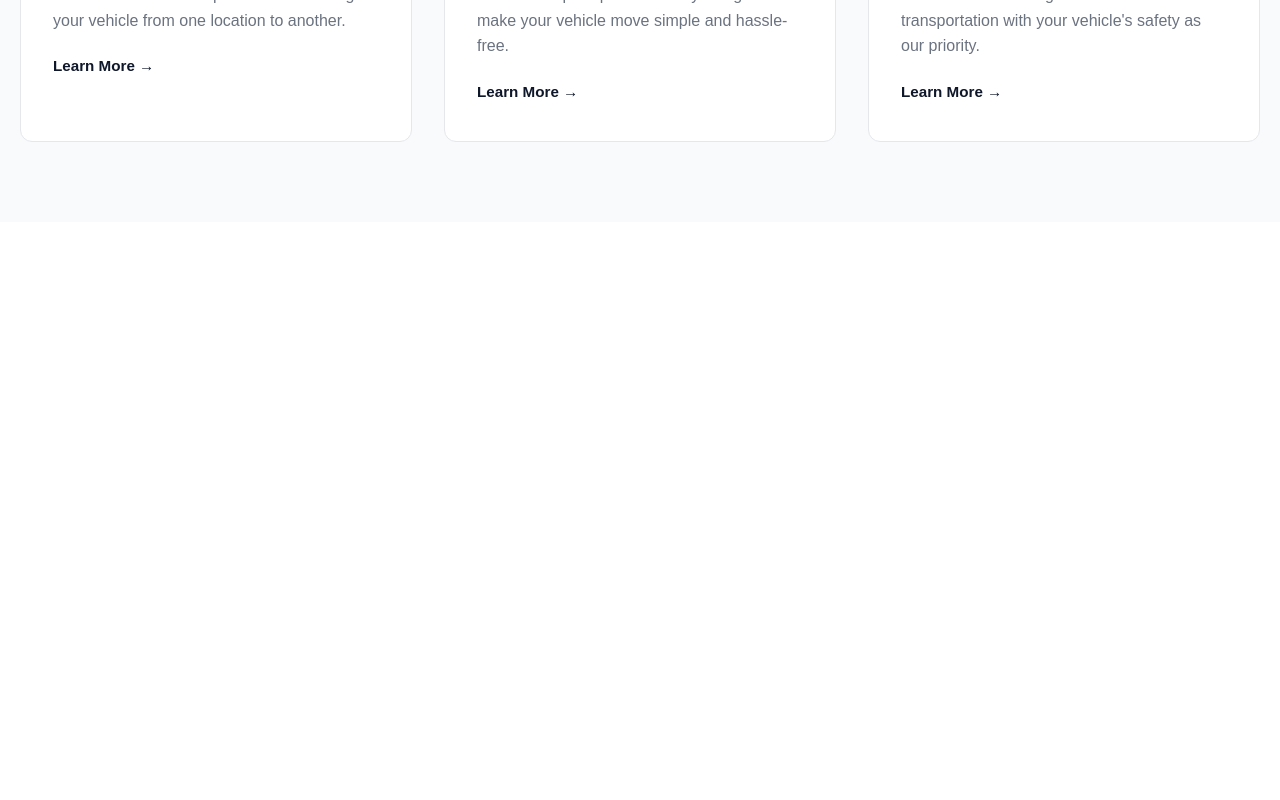
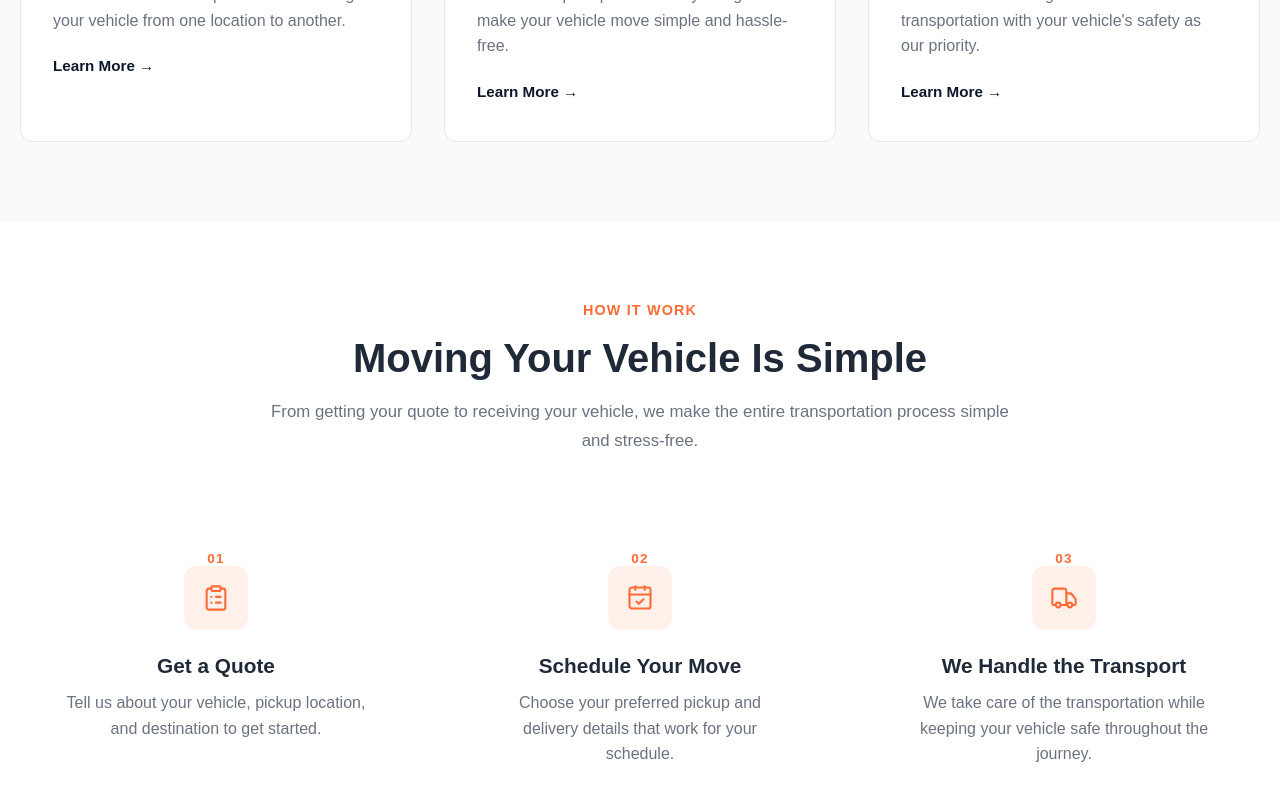
Before and after one commit to Yash-Bhamania/ShipNshift, a React (Vite) app: page /about in a window 1280 px wide. Shown: the part 1658-2458 px from the top of the page. Before the commit the page ends 1880 px from the top, so only its background shows below. Built offline with nearby package versions, Linux system fonts and the light colour scheme.

Commit message:
feat: add home process section

```diff
--- /dev/null
+++ b/src/components/Process/index.jsx
@@ -0,0 +1,71 @@
+import { ClipboardList, CalendarCheck, Truck } from "lucide-react";
+import './process.scss'
+
+
+const Process = () => {
+  return (
+<section className="process-section">
+  <div className="container">
+    <div className="process-header">
+      <span className="section-eyebrow">HOW IT WORK</span>
+        <h2>Moving Your Vehicle Is Simple</h2>
+
+
+        <p>
+            From getting your quote to receiving your vehicle, we make
+            the entire transportation process simple and stress-free.
+          </p>
+
+    </div>
+    <div className="process-steps">
+       <article className="process-step">
+            <div className="step-number">01</div>
+
+            <div className="step-icon">
+              <ClipboardList size={28} strokeWidth={1.8} />
+            </div>
+
+            <h3>Get a Quote</h3>
+
+            <p>
+              Tell us about your vehicle, pickup location, and destination
+              to get started.
+            </p>
+          </article>
+
+          <article className="process-step">
+            <div className="step-number">02</div>
+
+            <div className="step-icon">
+              <CalendarCheck size={28} strokeWidth={1.8} />
+            </div>
+
+            <h3>Schedule Your Move</h3>
+
+            <p>
+              Choose your preferred pickup and delivery details that work
+              for your schedule.
+            </p>
+          </article>
+
+          <article className="process-step">
+            <div className="step-number">03</div>
+
+            <div className="step-icon">
+              <Truck size={28} strokeWidth={1.8} />
+            </div>
+
+            <h3>We Handle the Transport</h3>
+
+            <p>
+              We take care of the transportation while keeping your vehicle
+              safe throughout the journey.
+            </p>
+          </article>
+    </div>
+  </div>
+</section>
+  )
+}
+
+export default Process
--- /dev/null
+++ b/src/components/Process/process.scss
@@ -0,0 +1,125 @@
+@use "../../styles/variables" as *;
+@use "../../styles/mixins" as *;
+
+.process-section {
+  padding: $section-padding-y 0;
+  background-color: $background-color;
+  .process-header {
+    max-width: 750px;
+    margin: 0 auto;
+    text-align: center;
+    .section-eyebrow {
+      display: block;
+      font-size: 0.9rem;
+      font-weight: 600;
+      letter-spacing: 0.08em;
+      color: $accent-color;
+    }
+    h2 {
+      margin: 1rem 0;
+      font-size: 2.5rem;
+      line-height: 1.2;
+      color: $text-primary;
+    }
+
+    p {
+      margin: 0;
+      font-size: 1.05rem;
+      line-height: 1.7;
+      color: $text-secondary;
+    }
+  }
+  .process-steps {
+    display: grid;
+    grid-template-columns: repeat(3, 1fr);
+    gap: 2rem;
+    margin-top: 3rem;
+    @include tablet {
+      grid-template-columns: repeat(2, 1fr);
+    }
+  }
+
+  .process-step {
+    position: relative;
+    padding: 2rem;
+    text-align: center;
+    // border: 1px solid $border-color;
+
+    .step-number {
+      margin-top: 1rem;
+      font-size: 0.85rem;
+      font-weight: 700;
+      letter-spacing: 0.08em;
+      color: $accent-color;
+    }
+    .step-icon {
+      width: 64px;
+      height: 64px;
+      display: flex;
+      align-items: center;
+      justify-content: center;
+      margin: 0 auto 1.5rem;
+
+      color: $accent-color;
+      background-color: rgba(255, 107, 53, 0.1);
+      border-radius: $radius-md;
+    }
+    h3 {
+      margin: 0 0 0.75rem;
+      font-size: 1.3rem;
+      color: $text-primary;
+    }
+
+    p {
+      max-width: 300px;
+      margin: 0 auto;
+      font-size: 1rem;
+      line-height: 1.6;
+      color: $text-secondary;
+    }
+  }
+  @include mobile {
+    .process-header {
+      max-width: 100%;
+      .section-eyebrow{
+        font-size: .8rem;
+
+      }
+      h2{
+        font-size: 2rem;
+
+      }
+      p{
+        font-size: .95rem;
+        line-height: 1.6;
+      }
+
+    }
+    .process-steps{
+      grid-template-columns: 1fr;
+      gap: 2rem;
+      margin-top: 2rem;
+
+    }
+    .process-step{
+      padding: 0 1rem;
+      .step-number{
+        margin-bottom: .75rem;
+      }
+      .step-icon{
+        width: 56px;
+        height: 56px;
+        margin-bottom: 1rem;
+      }
+      h3{
+        font-size: 1.2rem;
+
+      }
+      p{
+        max-width: 300px;
+        font-size: .95rem;
+
+      }
+    }
+  }
+}
--- a/src/pages/home/index.jsx
+++ b/src/pages/home/index.jsx
@@ -2,6 +2,7 @@ import React from 'react'
 import Hero from '../../components/Hero'
 import TrustSection from '../../components/TrustSection'
 import Services from '../../components/Services'
+import Process from '../../components/Process'
 
 const Home = () => {
   return (
@@ -9,6 +10,7 @@ const Home = () => {
       <Hero />
       <TrustSection/>
       <Services/>
+      <Process/>
     </div>
   )
 }
```
